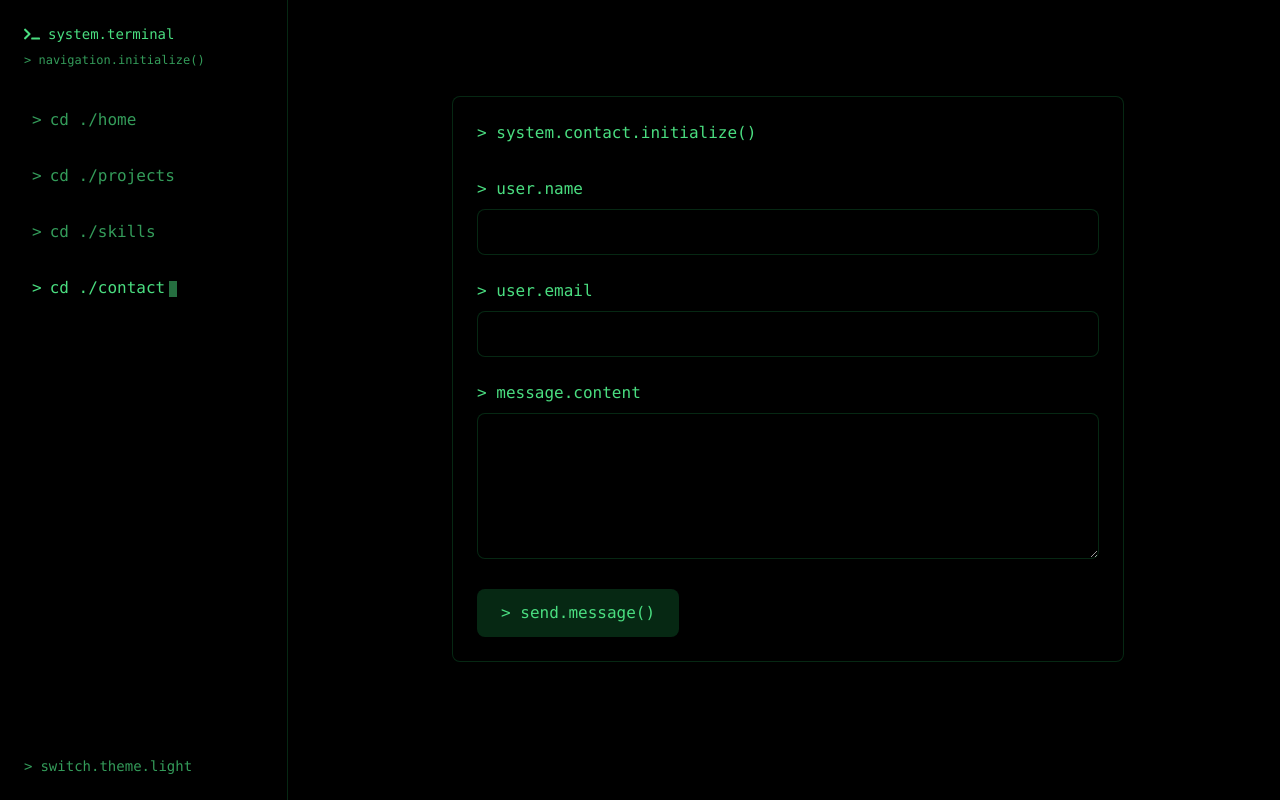
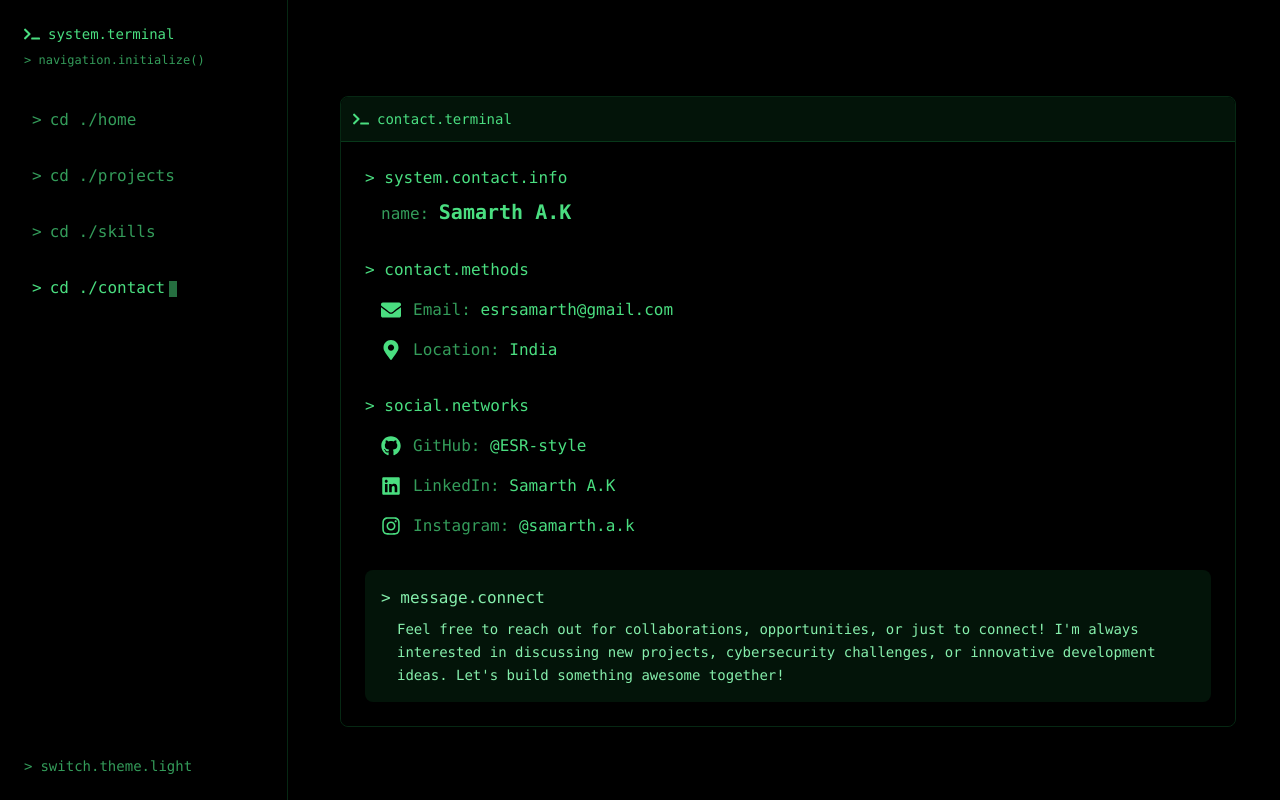
Before and after one commit to ESR-style/Portfolio-Samarth, a React (Vite) app: page /contact in a window 1280 px wide. Built offline with nearby package versions, Linux system fonts and the light colour scheme.

Commit message:
changes made to contact page

```diff
--- a/src/pages/Contact.jsx
+++ b/src/pages/Contact.jsx
@@ -1,15 +1,11 @@
-import React, { useState, useRef } from 'react';
+import React from 'react';
 import { motion } from 'framer-motion';
 import { useTheme } from '../context/ThemeContext';
 import Navbar from '../components/Navbar';
-import emailjs from '@emailjs/browser';
-import { FaTerminal } from 'react-icons/fa';
+import { FaTerminal, FaGithub, FaLinkedin, FaInstagram, FaEnvelope, FaMapMarkerAlt } from 'react-icons/fa';
 
 const Contact = () => {
   const { darkMode } = useTheme();
-  const form = useRef();
-  const [sending, setSending] = useState(false);
-  const [status, setStatus] = useState('');
 
   const containerVariants = {
     hidden: { opacity: 0 },
@@ -28,26 +24,41 @@ const Contact = () => {
     }
   };
 
-  const sendEmail = async (e) => {
-    e.preventDefault();
-    setSending(true);
-    setStatus('> Sending message...');
+  const contactInfo = [
+    {
+      icon: <FaEnvelope />,
+      label: 'Email',
+      value: 'esrsamarth@gmail.com',
+      link: 'mailto:esrsamarth@gmail.com'
+    },
+    {
+      icon: <FaMapMarkerAlt />,
+      label: 'Location',
+      value: 'India',
+      link: null
+    }
+  ];
 
-    try {
-      await emailjs.sendForm(
-        'service_xcc5h0a', // Service ID in quotes
-        'template_9jym61j', // Template ID in quotes
-        form.current,
-        'Ix8Lw4ds0-z53MRan' // Public key in quotes
-      );
-      setStatus('> Message sent successfully!');
-    } catch (error) {
-      console.error('EmailJS Error:', error);
-      setStatus('> Error sending message. Please try again.');
-    } finally {
-      setSending(false);
+  const socialLinks = [
+    {
+      icon: <FaGithub />,
+      label: 'GitHub',
+      username: '@ESR-style',
+      url: 'https://github.com/ESR-style'
+    },
+    {
+      icon: <FaLinkedin />,
+      label: 'LinkedIn',
+      username: 'Samarth A.K',
+      url: 'https://www.linkedin.com/in/samarth-a-k-463366248/'
+    },
+    {
+      icon: <FaInstagram />,
+      label: 'Instagram',
+      username: '@samarth.a.k',
+      url: 'https://www.instagram.com/samarth.a.k'
     }
-  };
+  ];
 
   return (
     <div className={`min-h-screen ${darkMode ? 'bg-black' : 'bg-gray-900'}`}>
@@ -59,107 +70,110 @@ const Contact = () => {
         animate="visible"
         className="container mx-auto px-6 pt-20 md:pt-24 md:pl-80"
       >
-        <div className={`rounded-lg border ${
-          darkMode ? 'border-green-500/20' : 'border-indigo-500/20'
-        } p-6 backdrop-blur-sm bg-black/20 max-w-2xl mx-auto`}>
+        <div className="max-w-4xl mx-auto space-y-6">
+          {/* Terminal Window */}
+          <motion.div
+            variants={itemVariants}
+            className={`rounded-lg border ${
+              darkMode ? 'border-green-500/20' : 'border-indigo-500/20'
+            } overflow-hidden`}
+          >
+            {/* Terminal Header */}
+            <div className={`p-3 ${
+              darkMode ? 'bg-green-500/10' : 'bg-indigo-500/10'
+            } backdrop-blur-sm border-b ${
+              darkMode ? 'border-green-500/20' : 'border-indigo-500/20'
+            }`}>
+              <div className="flex items-center gap-2">
+                <FaTerminal className={darkMode ? 'text-green-400' : 'text-indigo-400'} />
+                <span className={`text-sm font-mono ${
+                  darkMode ? 'text-green-400' : 'text-indigo-400'
+                }`}>
+                  contact.terminal
+                </span>
+              </div>
+            </div>
 
-          <motion.div variants={itemVariants} className="font-mono mb-8">
-            <span className={`${darkMode ? 'text-green-400' : 'text-indigo-400'}`}>
-              {`> system.contact.initialize()`}
-            </span>
-          </motion.div>
+            {/* Terminal Content */}
+            <div className="p-6 font-mono bg-black/20 backdrop-blur-sm">
+              <motion.div variants={itemVariants} className={`mb-8 ${darkMode ? 'text-green-400' : 'text-indigo-400'}`}>
+                <div className="mb-2">{`> system.contact.info`}</div>
+                <div className="ml-4">
+                  <div className="mb-4">
+                    <span className="opacity-70">{`name: `}</span>
+                    <span className="text-xl font-bold">Samarth A.K</span>
+                  </div>
+                </div>
+              </motion.div>
 
-          <form ref={form} onSubmit={sendEmail} className="space-y-6">
-            <motion.div variants={itemVariants}>
-              <label className={`block font-mono mb-2 ${
-                darkMode ? 'text-green-400' : 'text-indigo-400'
-              }`}>
-                {`> user.name`}
-              </label>
-              <input
-                type="text"
-                name="user_name"
-                required
-                className={`w-full bg-black/30 rounded-lg border ${
-                  darkMode ? 'border-green-500/20' : 'border-indigo-500/20'
-                } p-3 font-mono text-sm ${
-                  darkMode ? 'text-green-300' : 'text-indigo-300'
-                } focus:outline-none focus:ring-1 ${
-                  darkMode ? 'focus:ring-green-500' : 'focus:ring-indigo-500'
-                }`}
-              />
-            </motion.div>
+              {/* Contact Information */}
+              <motion.div variants={itemVariants} className={`mb-8 ${darkMode ? 'text-green-400' : 'text-indigo-400'}`}>
+                <div className="mb-4">{`> contact.methods`}</div>
+                <div className="ml-4 space-y-4">
+                  {contactInfo.map((contact, index) => (
+                    <div key={index} className="flex items-center gap-3">
+                      <span className="text-xl">{contact.icon}</span>
+                      <div>
+                        <span className="opacity-70">{contact.label}: </span>
+                        {contact.link ? (
+                          <a
+                            href={contact.link}
+                            className="hover:underline hover:opacity-80"
+                          >
+                            {contact.value}
+                          </a>
+                        ) : (
+                          <span>{contact.value}</span>
+                        )}
+                      </div>
+                    </div>
+                  ))}
+                </div>
+              </motion.div>
 
-            <motion.div variants={itemVariants}>
-              <label className={`block font-mono mb-2 ${
-                darkMode ? 'text-green-400' : 'text-indigo-400'
-              }`}>
-                {`> user.email`}
-              </label>
-              <input
-                type="email"
-                name="user_email"
-                required
-                className={`w-full bg-black/30 rounded-lg border ${
-                  darkMode ? 'border-green-500/20' : 'border-indigo-500/20'
-                } p-3 font-mono text-sm ${
-                  darkMode ? 'text-green-300' : 'text-indigo-300'
-                } focus:outline-none focus:ring-1 ${
-                  darkMode ? 'focus:ring-green-500' : 'focus:ring-indigo-500'
-                }`}
-              />
-            </motion.div>
+              {/* Social Links */}
+              <motion.div variants={itemVariants} className={darkMode ? 'text-green-400' : 'text-indigo-400'}>
+                <div className="mb-4">{`> social.networks`}</div>
+                <div className="ml-4 space-y-4">
+                  {socialLinks.map((social, index) => (
+                    <motion.div
+                      key={index}
+                      className="flex items-center gap-3"
+                      whileHover={{ scale: 1.02 }}
+                    >
+                      <span className="text-xl">{social.icon}</span>
+                      <div>
+                        <span className="opacity-70">{social.label}: </span>
+                        <a
+                          href={social.url}
+                          target="_blank"
+                          rel="noopener noreferrer"
+                          className="hover:underline hover:opacity-80"
+                        >
+                          {social.username}
+                        </a>
+                      </div>
+                    </motion.div>
+                  ))}
+                </div>
+              </motion.div>
 
-            <motion.div variants={itemVariants}>
-              <label className={`block font-mono mb-2 ${
-                darkMode ? 'text-green-400' : 'text-indigo-400'
-              }`}>
-                {`> message.content`}
-              </label>
-              <textarea
-                name="message"
-                required
-                rows="6"
-                className={`w-full bg-black/30 rounded-lg border ${
-                  darkMode ? 'border-green-500/20' : 'border-indigo-500/20'
-                } p-3 font-mono text-sm ${
-                  darkMode ? 'text-green-300' : 'text-indigo-300'
-                } focus:outline-none focus:ring-1 ${
-                  darkMode ? 'focus:ring-green-500' : 'focus:ring-indigo-500'
-                }`}
-              />
-            </motion.div>
-
-            <motion.div variants={itemVariants}>
-              <button
-                type="submit"
-                disabled={sending}
-                className={`font-mono px-6 py-3 rounded-lg ${
-                  darkMode
-                    ? 'bg-green-500/20 text-green-400 hover:bg-green-500/30'
-                    : 'bg-indigo-500/20 text-indigo-400 hover:bg-indigo-500/30'
-                } disabled:opacity-50 disabled:cursor-not-allowed`}
-              >
-                {sending ? '> Processing...' : '> send.message()'}
-              </button>
-            </motion.div>
-
-            {status && (
+              {/* Connect Message */}
               <motion.div
-                initial={{ opacity: 0 }}
-                animate={{ opacity: 1 }}
-                className={`font-mono text-sm ${
-                  status.includes('successfully')
-                    ? 'text-green-400'
-                    : status.includes('Error')
-                    ? 'text-red-400'
-                    : darkMode ? 'text-green-400' : 'text-indigo-400'
+                variants={itemVariants}
+                className={`mt-8 p-4 rounded-lg ${
+                  darkMode ? 'bg-green-500/10 text-green-300' : 'bg-indigo-500/10 text-indigo-300'
                 }`}
               >
-                {status}
+                <div className="mb-2">{`> message.connect`}</div>
+                <div className="ml-4 text-sm leading-relaxed">
+                  Feel free to reach out for collaborations, opportunities, or just to connect!
+                  I'm always interested in discussing new projects, cybersecurity challenges,
+                  or innovative development ideas. Let's build something awesome together!
+                </div>
               </motion.div>
-            )}
-          </form>
+            </div>
+          </motion.div>
         </div>
       </motion.div>
     </div>
```
Also changed, not shown: vercel.json (added).
